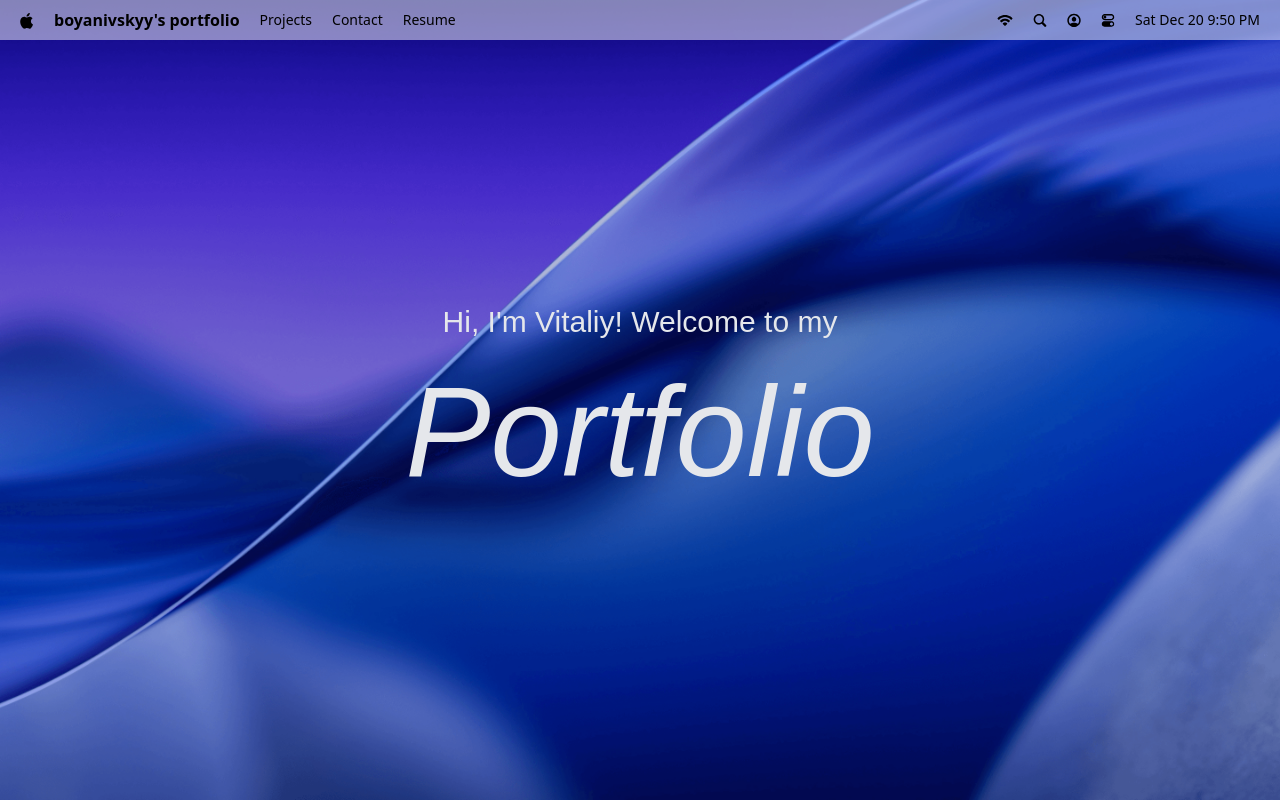
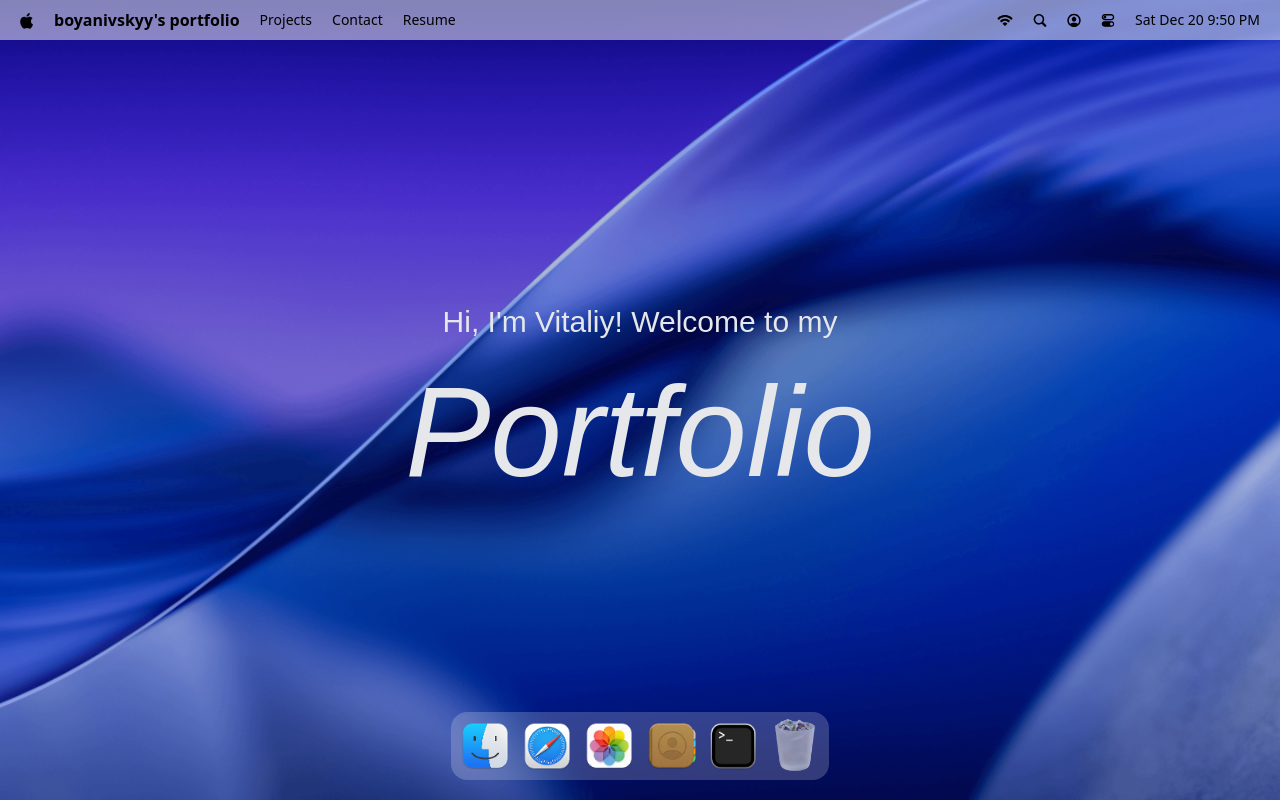
Before and after one commit to boyanivskyy/boyanivskyy, a React (Vite) app: page / in a window 1280 px wide. Built offline with nearby package versions, Linux system fonts and the light colour scheme; a web font is replaced by a local one.

Commit message:
feat: dock ui with animations

```diff
--- a/package.json
+++ b/package.json
@@ -17,6 +17,7 @@
     "lucide-react": "^0.562.0",
     "react": "^19.2.0",
     "react-dom": "^19.2.0",
+    "react-tooltip": "^5.30.0",
     "tailwindcss": "^4.1.18"
   },
   "devDependencies": {
--- a/src/App.tsx
+++ b/src/App.tsx
@@ -1,10 +1,11 @@
-import { Navbar, Welcome } from "./components";
+import { Dock, Navbar, Welcome } from "./components";
 
 const App = () => {
 	return (
 		<main>
 			<Navbar />
 			<Welcome />
+			<Dock />
 		</main>
 	);
 };
--- /dev/null
+++ b/src/components/Dock.tsx
@@ -0,0 +1,96 @@
+import { useRef } from "react";
+import { dockApps } from "../constants";
+import { Tooltip } from "react-tooltip";
+import { useGSAP } from "@gsap/react";
+import gsap from "gsap";
+
+const Dock = () => {
+	const dockRef = useRef<HTMLDivElement>(null);
+
+	useGSAP(() => {
+		const dock = dockRef.current;
+		if (!dock) return;
+
+		const icons = dock.querySelectorAll(".dock-icon");
+
+		const animateIcons = (mouseX: number) => {
+			const { left } = dock.getBoundingClientRect();
+
+			icons.forEach((icon) => {
+				const { left: iconLeft, width } = icon.getBoundingClientRect();
+				const center = iconLeft - left + width / 2;
+				const distance = Math.abs(mouseX - center);
+
+				// Steeper falloff (smaller divisor = more focused effect)
+				const intensity = Math.exp(-(distance ** 2) / 1800);
+
+				gsap.to(icon, {
+					scale: 1 + 0.2 * intensity, // Bigger scale for hovered icon
+					y: -20 * intensity,
+					duration: 0.25,
+					ease: "power2.out",
+				});
+			});
+		};
+
+		const handleMouseMove = (e: MouseEvent) => {
+			const { left } = dock.getBoundingClientRect();
+			animateIcons(e.clientX - left);
+		};
+
+		const resetIcons = () => {
+			icons.forEach((icon) =>
+				gsap.to(icon, {
+					scale: 1,
+					y: 0,
+					duration: 0.3,
+					ease: "power1.out",
+				})
+			);
+		};
+
+		dock.addEventListener("mousemove", handleMouseMove);
+		dock.addEventListener("mouseleave", resetIcons);
+
+		return () => {
+			dock.removeEventListener("mousemove", handleMouseMove);
+			dock.removeEventListener("mouseleave", resetIcons);
+		};
+	}, []);
+
+	const toggleApp = (app) => {
+		// TODO: implement open window logic
+	};
+
+	return (
+		<section id="dock">
+			<div ref={dockRef} className="dock-container">
+				{dockApps.map((app) => (
+					<div key={app.id} className="relative flex justify-center">
+						<button
+							type="button"
+							className="dock-icon"
+							aria-label={app.name}
+							data-tooltip-id="dock-tooltip"
+							data-tooltip-content={app.name}
+							data-tooltip-delay-show={150}
+							disabled={!app.canOpen}
+							onClick={() => toggleApp(app)}
+						>
+							<img
+								src={`/images/${app.icon}`}
+								alt={app.name}
+								loading="lazy"
+								className={app.canOpen ? "" : "opacity-60"}
+							/>
+						</button>
+					</div>
+				))}
+
+				<Tooltip id="dock-tooltip" place="top" className="tooltip" />
+			</div>
+		</section>
+	);
+};
+
+export default Dock;
--- a/src/components/index.tsx
+++ b/src/components/index.tsx
@@ -1,4 +1,5 @@
 import Navbar from "./Navbar";
 import Welcome from "./Welcome";
+import Dock from "./Dock";
 
-export { Navbar, Welcome };
+export { Navbar, Welcome, Dock };
```
Also changed, not shown: 1 other file (tests, documents, lock files or other folders).
